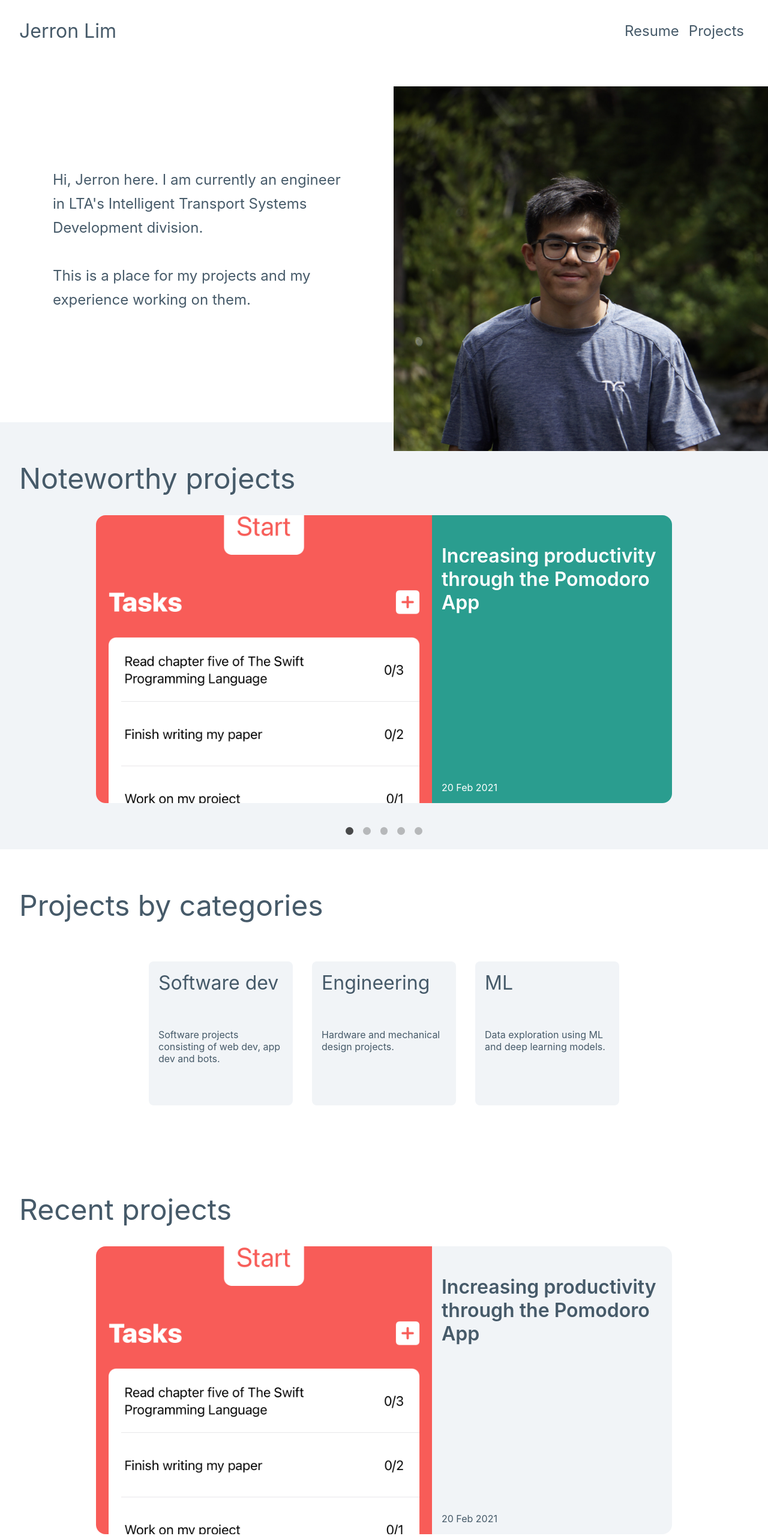
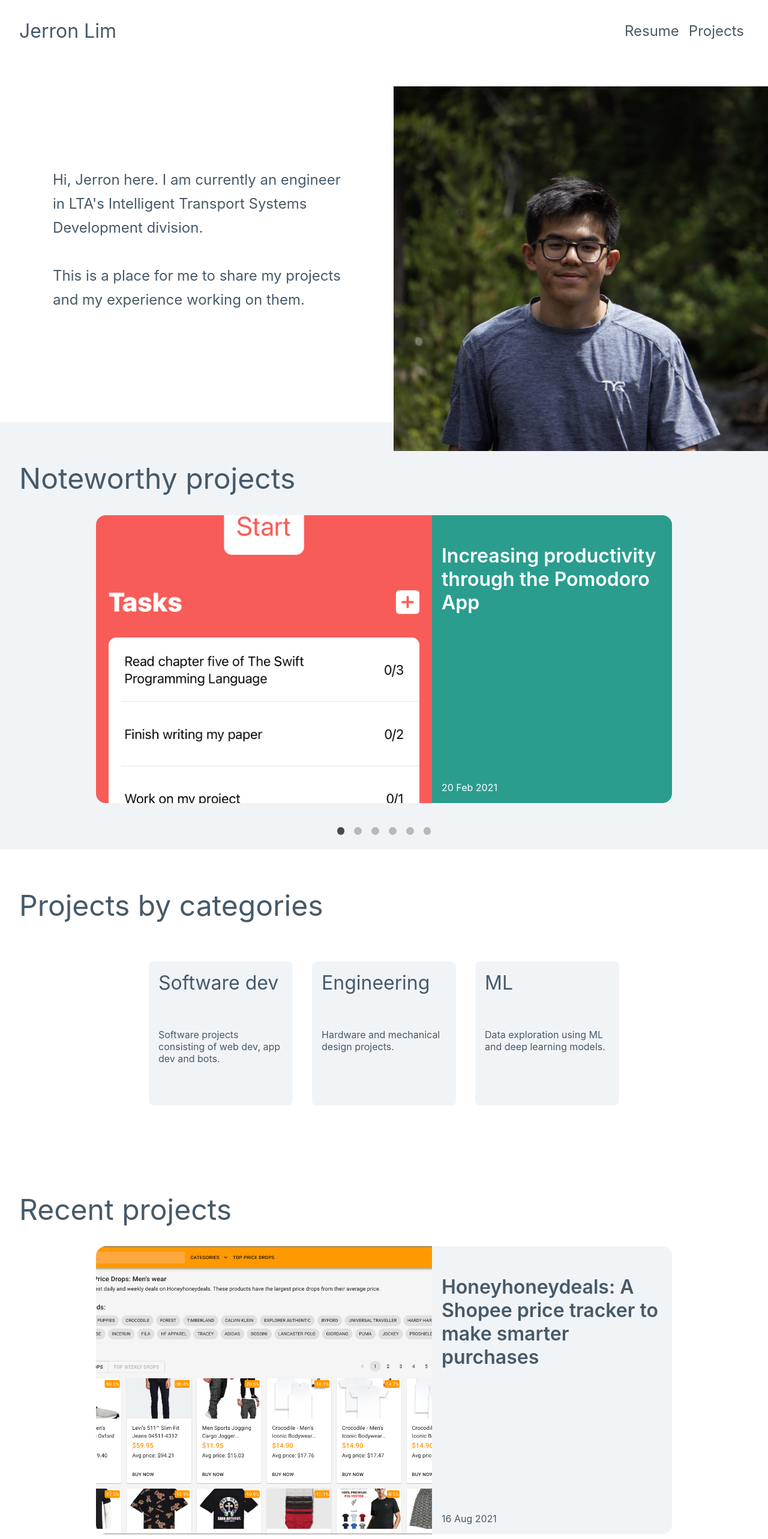
Before and after one commit to StreetLamb/portfolio2.0, a Next.js app: page / in a window 1280 px wide. Shown: the top 2566 px of the page at 60% size. Built offline with nearby package versions, Linux system fonts and the light colour scheme.

Commit message:
add shopee price tracker project

```diff
--- /dev/null
+++ b/_posts/shopee-price-tracker.md
@@ -0,0 +1,20 @@
+---
+title: "Honeyhoneydeals: A Shopee price tracker to make smarter purchases "
+excerpt: "Honeyhoneydeals tracks thousands of Shopee products and allow users to view their price history and set price alerts when the price drops."
+coverImage: "/images/shopee-price-tracker/honeyhoneydeals.png"
+date: "16 Aug 2021"
+author:
+  name: Jerron Lim
+category: "Software dev"
+featured: "True"
+---
+
+_View the live site [here](https://www.honeyhoneydeals.com)!_
+
+Ever wondered if you are REALLY getting a good deal on Shopee sales and deals?
+
+Honeyhoneydeals allows you to check the historical prices of popular Shopee products. This way you can know if its a good time to buy that thing you were planning to purchase or if you should wait a bit longer. However, going to the website every day to check if the price has drop is tedious. Therefore, you can also subscribe to alert you via email when the price of your favourite product drops!
+
+The frontend of Honeyhoneydeals was built with Next.js and written in Typescript. Next.js is amazing and it allowed me to optmise my site to drastically reduce load time and improve SEO using numerous features such as Incremental Static Regeneration (ISR) which allowed me to serve up-to-date Static Pages even with frequently updating data.
+
+Honeyhoneydeals is serverless. Technologies used by the backend include AWS cloud services such as RDS, Lambda, CloudWatch, CloudFront, Cognitio and S3.
--- a/components/BigCard.js
+++ b/components/BigCard.js
@@ -96,8 +96,10 @@ const BigCard = ({ animate, bgcolor, image, title, slug, date }) => {
           <StyledImage
             animate={animate}
             src={image}
-            layout="fill"
+            // layout="fill"
             alt="img of noteworthy project"
+            width="900"
+            height="200"
           />
         </ImageBox>
 
--- a/pages/_app.js
+++ b/pages/_app.js
@@ -1,7 +1,33 @@
 import "../styles/globals.css";
+import Head from "next/head";
 
 function MyApp({ Component, pageProps }) {
-  return <Component {...pageProps} />;
+  return (
+    <div>
+      <Head>
+        <link rel="shortcut icon" href="/favicon_io/favicon.ico" />
+        <link
+          rel="apple-touch-icon"
+          sizes="180x180"
+          href="/favicon_io/apple-touch-icon.png"
+        />
+        <link
+          rel="icon"
+          type="image/png"
+          sizes="32x32"
+          href="/favicon_io/favicon-32x32.png"
+        />
+        <link
+          rel="icon"
+          type="image/png"
+          sizes="16x16"
+          href="/favicon_io/favicon-16x16.png"
+        />
+        <link rel="manifest" href="/favicon_io/site.webmanifest" />
+      </Head>
+      <Component {...pageProps} />
+    </div>
+  );
 }
 
 export default MyApp;
--- a/pages/index.js
+++ b/pages/index.js
@@ -197,11 +197,12 @@ export default function Home({ allPosts }) {
         <HeroBox>
           <IntroBox>
             <IntroText>
-              Hi, Jerron here. I am currently an engineer in
-              LTA's Intelligent Transport Systems Development division.
+              Hi, Jerron here. I am currently an engineer in LTA's Intelligent
+              Transport Systems Development division.
               <br />
               <br />
-              This is a place for my projects and my experience working on them.
+              This is a place for me to share my projects and my experience
+              working on them.
             </IntroText>
           </IntroBox>
           <ImageBox>
```
Also changed, not shown: components/MediumCard.js (+6 -1 lines), public/images/shopee-price-tracker/honeyhoneydeals.png (added).
